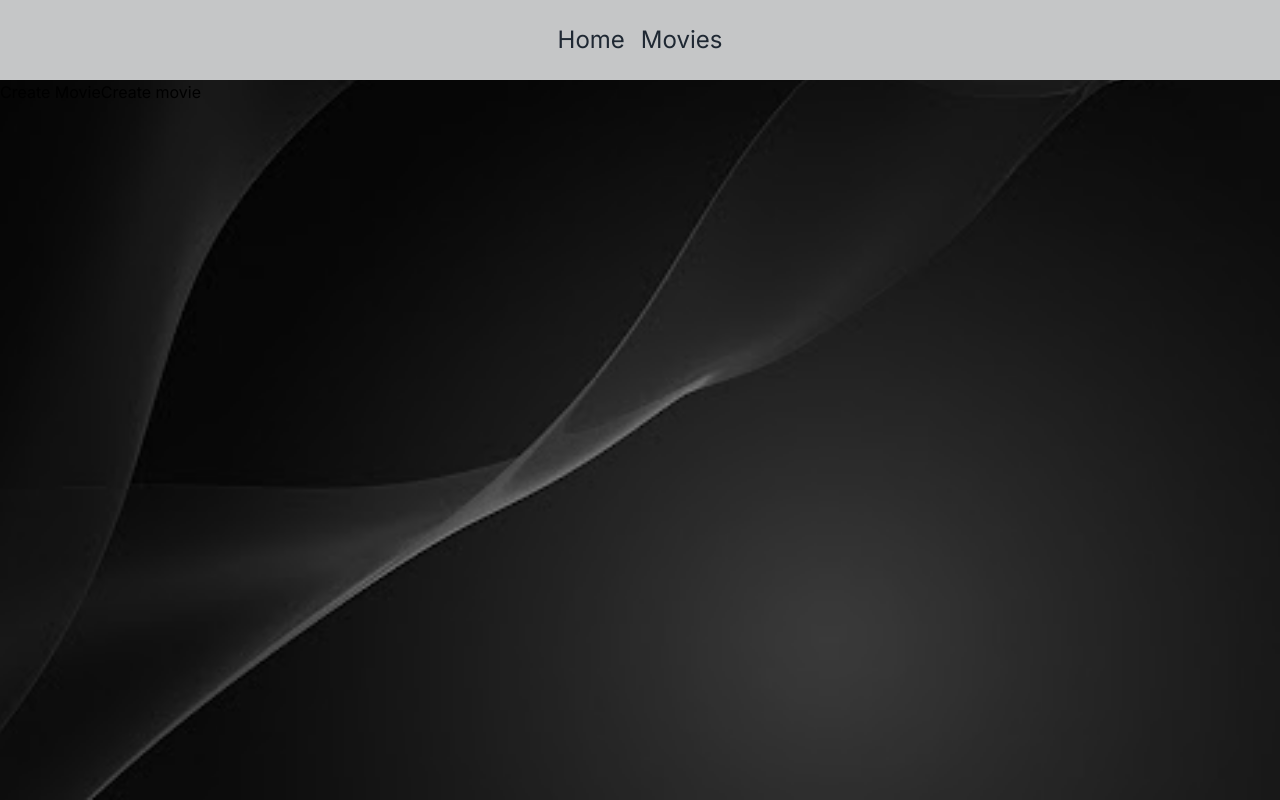
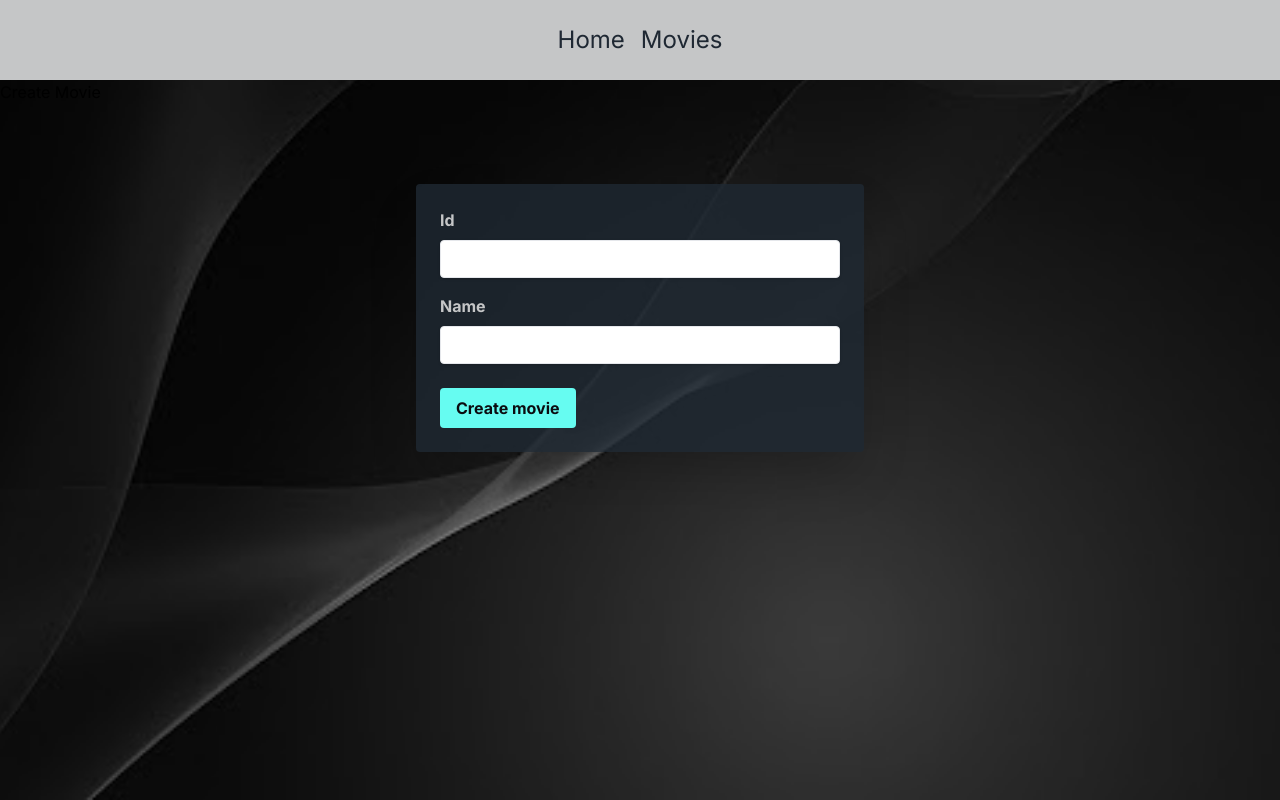
Before and after one commit to OctaFloare/flitnext-2024, a Next.js app: page /create-movie in a window 1280 px wide. Built offline with nearby package versions, Linux system fonts and the light colour scheme.

Commit message:
[chris-form]Add movie creation form

```diff
--- a/src/app/containers/create-movie/index.jsx
+++ b/src/app/containers/create-movie/index.jsx
@@ -2,27 +2,97 @@
 
 import { useMutation } from "@tanstack/react-query"
 import axios from "axios"
+import * as yup from 'yup';
+import { Formik, Form, Field, ErrorMessage } from "formik"
+import { useState, useEffect } from "react"
 
-const createMovie = async () => {
-    const response = await axios.post('/api/movies', {id: 7, name: "Dune" })
+const initialValues = {
+    id: null,
+    name: ''
+}
 
+const validationSchema = yup.object().shape({
+    id: yup.number().required().positive().integer(),
+    name: yup.string().required(),
+});
+
+const createMovie = async (values) => {
+    const response = await axios.post('/api/movies', values)
     return response.data
 }
 
 export const CreateMovie = () => {
     const { mutate, data, isSuccess, isError, error } = useMutation({
-        mutationFn: createMovie,
-        mutationKey: ["create-movie"]
+        mutationFn: createMovie
     })
 
-    return <>
-        {isError && <div className="text-red-600">{error.message}</div>}
-        <button onClick={() => mutate()}>Create movie</button>
-        {isSuccess && <div>
-            Newly created movie
-            <p>This is id: {data.id}</p>
-            <p>This is movie name: {data.name}</p>
-            </div>}
-    </>
+    const [showSuccess, setShowSuccess] = useState(false);
 
+    useEffect(() => {
+        let timer;
+        if (isSuccess) {
+            timer = setTimeout(() => {
+                setShowSuccess(true);
+                setTimeout(() => {
+                    setShowSuccess(false);
+                }, 2000);
+            }, 500);
+        }
+        return () => clearTimeout(timer);
+    }, [isSuccess]);
+
+    return (
+        <>
+            {isError && <div className="text-red-600">{error.message}</div>}
+            <Formik
+                initialValues={initialValues}
+                onSubmit={(values) => mutate(values)}
+                validationSchema={validationSchema}
+            >
+                {({ errors }) => (
+                    <Form className="flex items-center justify-center p-20">
+                        <div className="bg-[#1f2833] bg-opacity-80 p-6 rounded shadow-2xl max-w-md w-full">
+                            <div className="mb-4">
+                                <label htmlFor="id" className="block text-[#c5c6c7] font-bold mb-2">Id</label>
+                                <Field
+                                    name="id"
+                                    type="number"
+                                    className={`shadow appearance-none border rounded w-full py-2 px-3 text-gray-700 leading-tight focus:outline-none focus:shadow-outline ${errors.id && 'border-red-500'}`}
+                                />
+                                <ErrorMessage name="id" component="div" className="text-red-500 text-xs mt-1" />
+                            </div>
+                            <div className="mb-6">
+                                <label htmlFor="name" className="block text-[#c5c6c7] font-bold mb-2">Name</label>
+                                <Field
+                                    name="name"
+                                    type="text"
+                                    className={`shadow appearance-none border rounded w-full py-2 px-3 text-gray-700 leading-tight focus:outline-none focus:shadow-outline ${errors.name && 'border-red-500'}`}
+                                />
+                                <ErrorMessage name="name" component="div" className="text-red-500 text-xs mt-1" />
+                            </div>
+                            <div className="flex items-center justify-between">
+                                <button
+                                    type="submit"
+                                    className="bg-[#66fcf1] hover:bg-[#45a29e] text-[#0b0c10] font-bold py-2 px-4 rounded focus:outline-none focus:shadow-outline"
+                                >
+                                    Create movie
+                                </button>
+                            </div>
+                        </div>
+                    </Form>
+                )}
+            </Formik>
+            {isSuccess && showSuccess && (
+                <div className="fixed bottom-10 inset-x-0 mx-auto bg-green-600 text-white p-5 rounded shadow-2xl w-80">
+                    <div className="text-center">
+                        <h2 className="font-bold text-lg mb-2">Newly created movie</h2>
+                    </div>
+                    <div className="text-center">
+                        <p className="m-2">Id: {data.id}</p>
+                        <p className="m-2">Name: {data.name}</p>
+                    </div>
+                </div>
+            )}
+        </>
+    )
 }
```
Also changed, not shown: package.json (+5 -2 lines), 2 other files (tests, documents, lock files or other folders).
